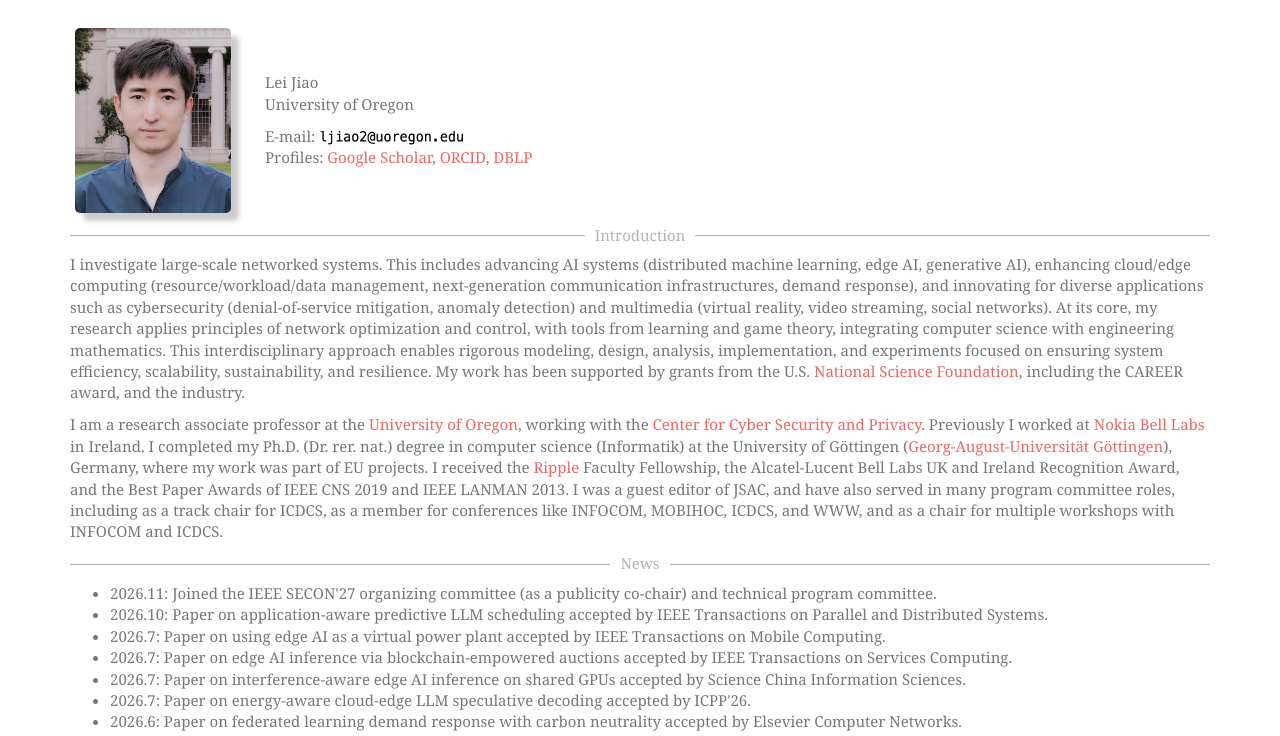
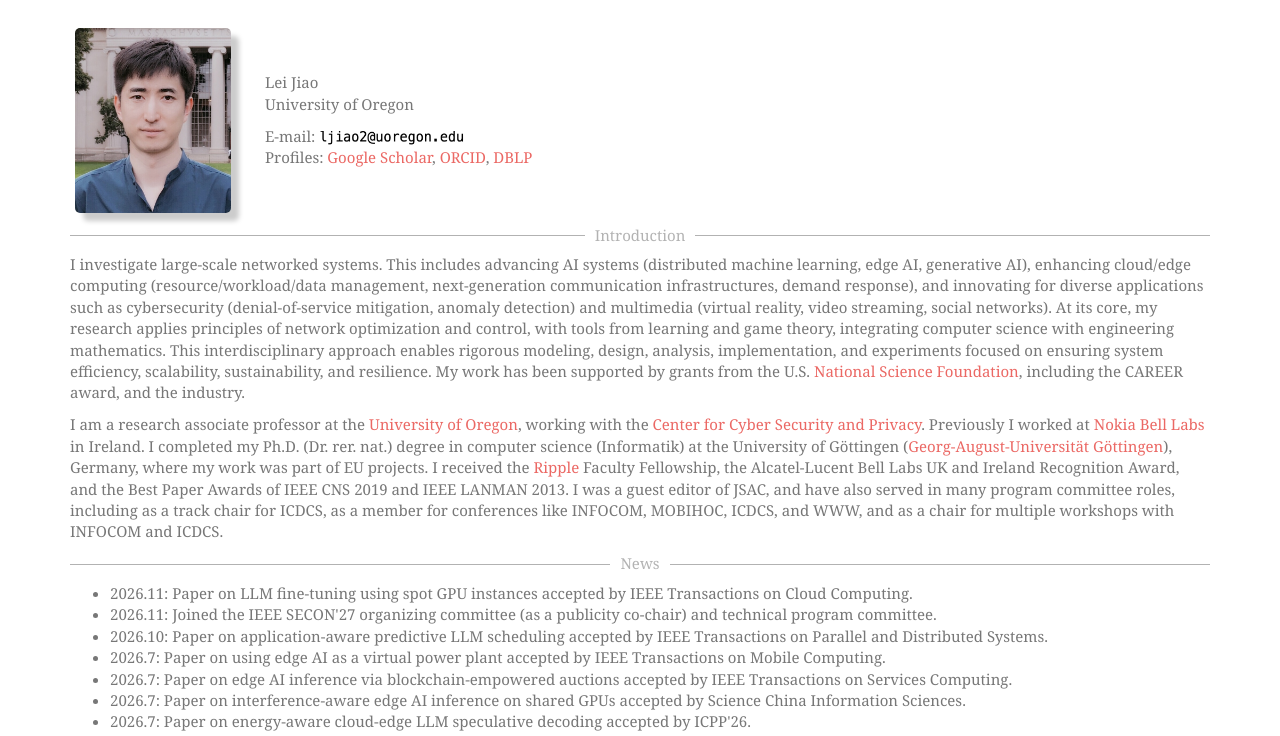
Before and after one commit to ljiao/ljiao.github.io, a plain HTML site: page index.html in a window 1280 px wide. Shown: the part 52-788 px from the top of the page. Drawn offline with Linux system fonts and the light colour scheme; a web font is replaced by a local one.

Commit message:
Update index.html

```diff
--- a/index.html
+++ b/index.html
@@ -134,6 +134,7 @@
 	<div class="hr-separator">News</div>
 
 	<ul>
+		<li>2026.11: Paper on LLM fine-tuning using spot GPU instances accepted by IEEE Transactions on Cloud Computing.</li>
 		<li>2026.11: Joined the IEEE SECON'27 organizing committee (as a publicity co-chair) and technical program committee.</li>
 		<li>2026.10: Paper on application-aware predictive LLM scheduling accepted by IEEE Transactions on Parallel and Distributed Systems.</li>
 		<li>2026.7: Paper on using edge AI as a virtual power plant accepted by IEEE Transactions on Mobile Computing.</li>
```
